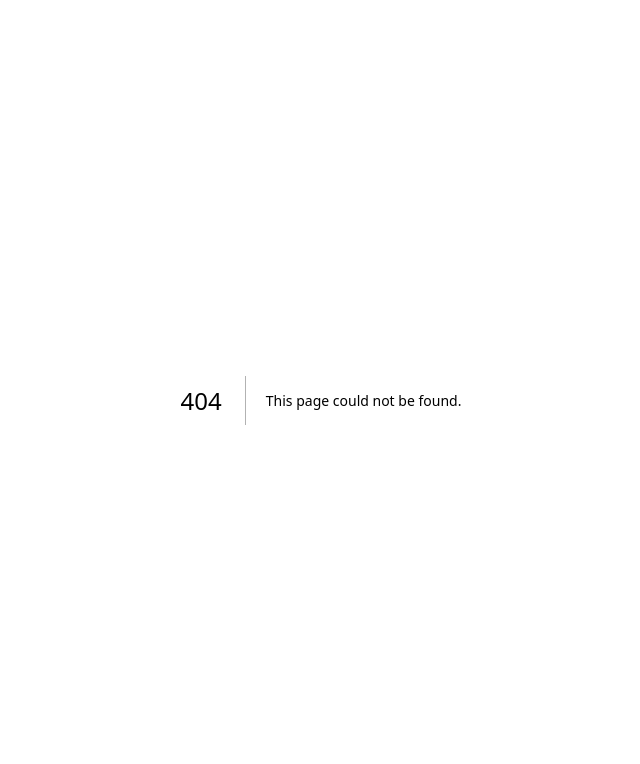
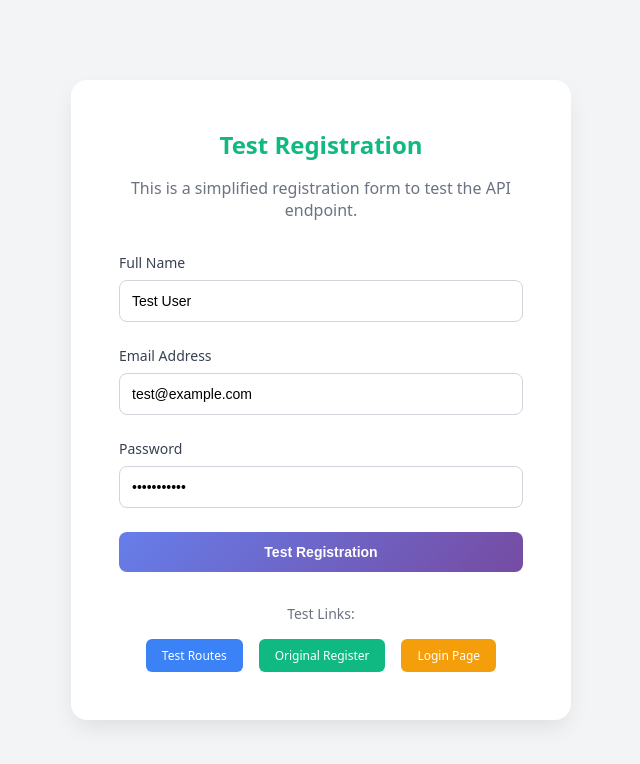
Before and after one commit to apexnova-consulting/CallReadyAI, a Next.js app: page /test-registration in a window 1280 px wide. Before the commit this address had no page. Shown: the top 764 px of the page, without its empty margins (319-959 px from the left). Built offline with nearby package versions, Linux system fonts and the light colour scheme.

Commit message:
Add: Comprehensive routing audit and debugging tools

```diff
--- /dev/null
+++ b/src/app/api/test-routes/route.ts
@@ -0,0 +1,20 @@
+import { NextResponse } from "next/server"
+
+export async function GET() {
+  return NextResponse.json({
+    message: "Test route working",
+    timestamp: new Date().toISOString(),
+    routes: {
+      register: "/api/register",
+      auth: "/api/auth/[...nextauth]",
+      login: "/api/auth/signin/credentials"
+    }
+  })
+}
+
+export async function POST() {
+  return NextResponse.json({
+    message: "POST method working",
+    timestamp: new Date().toISOString()
+  })
+}
--- /dev/null
+++ b/src/app/test-registration/page.tsx
@@ -0,0 +1,193 @@
+export default function TestRegistrationPage() {
+  return (
+    <div style={{
+      display: 'flex',
+      flexDirection: 'column',
+      alignItems: 'center',
+      justifyContent: 'center',
+      minHeight: '100vh',
+      padding: '2rem',
+      backgroundColor: '#f3f4f6',
+      fontFamily: 'system-ui, sans-serif'
+    }}>
+      <div style={{
+        backgroundColor: 'white',
+        padding: '3rem',
+        borderRadius: '1rem',
+        boxShadow: '0 10px 25px -5px rgba(0, 0, 0, 0.1)',
+        maxWidth: '500px',
+        width: '100%'
+      }}>
+        <h1 style={{
+          fontSize: '1.5rem',
+          fontWeight: 'bold',
+          marginBottom: '1rem',
+          color: '#10b981',
+          textAlign: 'center'
+        }}>
+          Test Registration
+        </h1>
+
+        <p style={{
+          color: '#6b7280',
+          marginBottom: '2rem',
+          textAlign: 'center'
+        }}>
+          This is a simplified registration form to test the API endpoint.
+        </p>
+
+        <form action="/api/register" method="POST" style={{ display: 'flex', flexDirection: 'column', gap: '1.5rem' }}>
+          <div>
+            <label htmlFor="name" style={{
+              display: 'block',
+              fontSize: '0.875rem',
+              fontWeight: '500',
+              marginBottom: '0.5rem',
+              color: '#374151'
+            }}>
+              Full Name
+            </label>
+            <input
+              id="name"
+              name="name"
+              type="text"
+              required
+              defaultValue="Test User"
+              style={{
+                width: '100%',
+                padding: '0.75rem',
+                border: '1px solid #d1d5db',
+                borderRadius: '0.5rem',
+                fontSize: '0.875rem',
+                outline: 'none'
+              }}
+            />
+          </div>
+
+          <div>
+            <label htmlFor="email" style={{
+              display: 'block',
+              fontSize: '0.875rem',
+              fontWeight: '500',
+              marginBottom: '0.5rem',
+              color: '#374151'
+            }}>
+              Email Address
+            </label>
+            <input
+              id="email"
+              name="email"
+              type="email"
+              required
+              defaultValue="test@example.com"
+              style={{
+                width: '100%',
+                padding: '0.75rem',
+                border: '1px solid #d1d5db',
+                borderRadius: '0.5rem',
+                fontSize: '0.875rem',
+                outline: 'none'
+              }}
+            />
+          </div>
+
+          <div>
+            <label htmlFor="password" style={{
+              display: 'block',
+              fontSize: '0.875rem',
+              fontWeight: '500',
+              marginBottom: '0.5rem',
+              color: '#374151'
+            }}>
+              Password
+            </label>
+            <input
+              id="password"
+              name="password"
+              type="password"
+              required
+              defaultValue="password123"
+              style={{
+                width: '100%',
+                padding: '0.75rem',
+                border: '1px solid #d1d5db',
+                borderRadius: '0.5rem',
+                fontSize: '0.875rem',
+                outline: 'none'
+              }}
+            />
+          </div>
+
+          <button
+            type="submit"
+            style={{
+              width: '100%',
+              padding: '0.75rem',
+              background: 'linear-gradient(135deg, #667eea 0%, #764ba2 100%)',
+              color: 'white',
+              border: 'none',
+              borderRadius: '0.5rem',
+              fontSize: '0.875rem',
+              fontWeight: '600',
+              cursor: 'pointer'
+            }}
+          >
+            Test Registration
+          </button>
+        </form>
+
+        <div style={{ marginTop: '2rem', textAlign: 'center' }}>
+          <p style={{ color: '#6b7280', fontSize: '0.875rem', marginBottom: '1rem' }}>
+            Test Links:
+          </p>
+          <div style={{ display: 'flex', gap: '1rem', justifyContent: 'center', flexWrap: 'wrap' }}>
+            <a
+              href="/api/test-routes"
+              style={{
+                padding: '0.5rem 1rem',
+                backgroundColor: '#3b82f6',
+                color: 'white',
+                textDecoration: 'none',
+                borderRadius: '0.375rem',
+                fontSize: '0.75rem',
+                fontWeight: '500'
+              }}
+            >
+              Test Routes
+            </a>
+
+            <a
+              href="/register"
+              style={{
+                padding: '0.5rem 1rem',
+                backgroundColor: '#10b981',
+                color: 'white',
+                textDecoration: 'none',
+                borderRadius: '0.375rem',
+                fontSize: '0.75rem',
+                fontWeight: '500'
+              }}
+            >
+              Original Register
+            </a>
+
+            <a
+              href="/login"
+              style={{
+                padding: '0.5rem 1rem',
+                backgroundColor: '#f59e0b',
+                color: 'white',
+                textDecoration: 'none',
+                borderRadius: '0.375rem',
+                fontSize: '0.75rem',
+                fontWeight: '500'
+              }}
+            >
+              Login Page
+            </a>
+          </div>
+        </div>
+      </div>
+    </div>
+  )
+}
```
